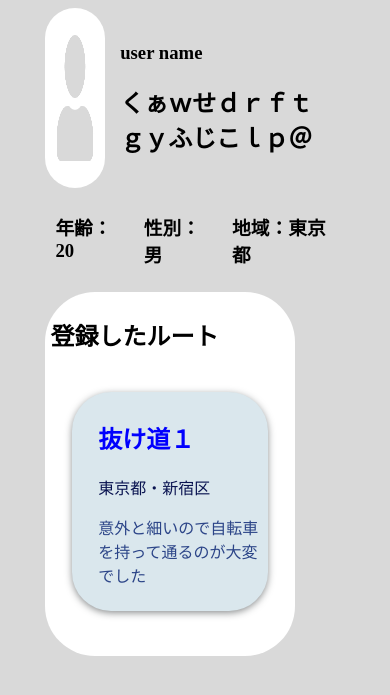
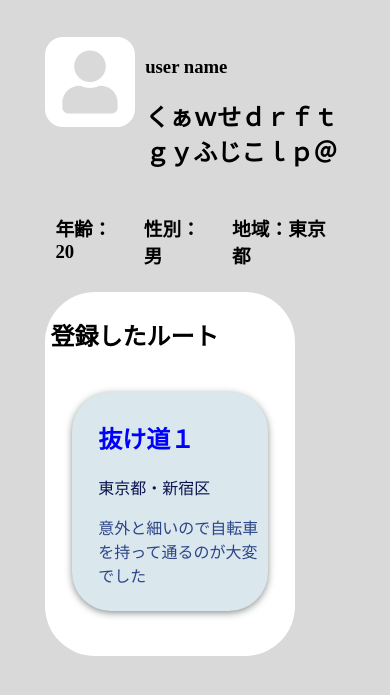
Before and after one commit to Theego99/michimaker, a PHP site: page /design/mypage.html in a window 390 px wide. Shown: the top 695 px of the page. Run offline with PHP 8.4, Linux system fonts and the light colour scheme.

Commit message:
02/20更新

```diff
--- a/design/css/mypage.css
+++ b/design/css/mypage.css
@@ -5,16 +5,16 @@ main{width: 80%;
   margin: auto;}
 .user-box{display: flex;}
 .user-icon{
-  width: 20%;
-  border-radius: 50px;}
+  width: 30%;
+  height: 30%;
+  border-radius: 20%;}
 .user-name{
-  margin: 5%;}
+  margin-left: 10px;
+}
 .profile-data{
   margin: 5% 0;
   display: flex;}
-.profile-data h3{
-  margin: 10px;
-}
+.profile-data h3{margin: 10px;}
 .user-route{
   width: 80%;
   border-radius: 50px;
@@ -41,3 +41,24 @@ main{width: 80%;
 .result-comment {
   color: #2c4588;
   padding-left: 10%;}
+
+/* media queries　(レスポンシブ対策)) */
+@media screen and (max-width: 1000px) {
+  .profile {flex-direction: column;}
+  .user-box {margin-bottom: 4vw;}
+  #submitBtn {margin-left: 50%;}}
+@media only screen and (max-width: 800px) {
+  .nav_content {
+    width: 50%;
+    margin-left: 0;}}
+@media only screen and (max-width: 600px) {
+  .nav_content {width: 60%;}}
+@media screen and (max-width: 520px) {
+  label {flex-basis: 100%;}
+  input[type="text"] {flex-basis: 100%;}
+  main {margin-top: 10%;}}
+@media screen and (max-width:350px) {.nav {margin-top: -5%;}}
+@media screen and (max-width: 300px) {
+  .logoimage {height: 40%;}
+  main {margin-top: 8%;}}
+@media screen and (max-width:250px) {main {margin-top: 6%;}}
```
